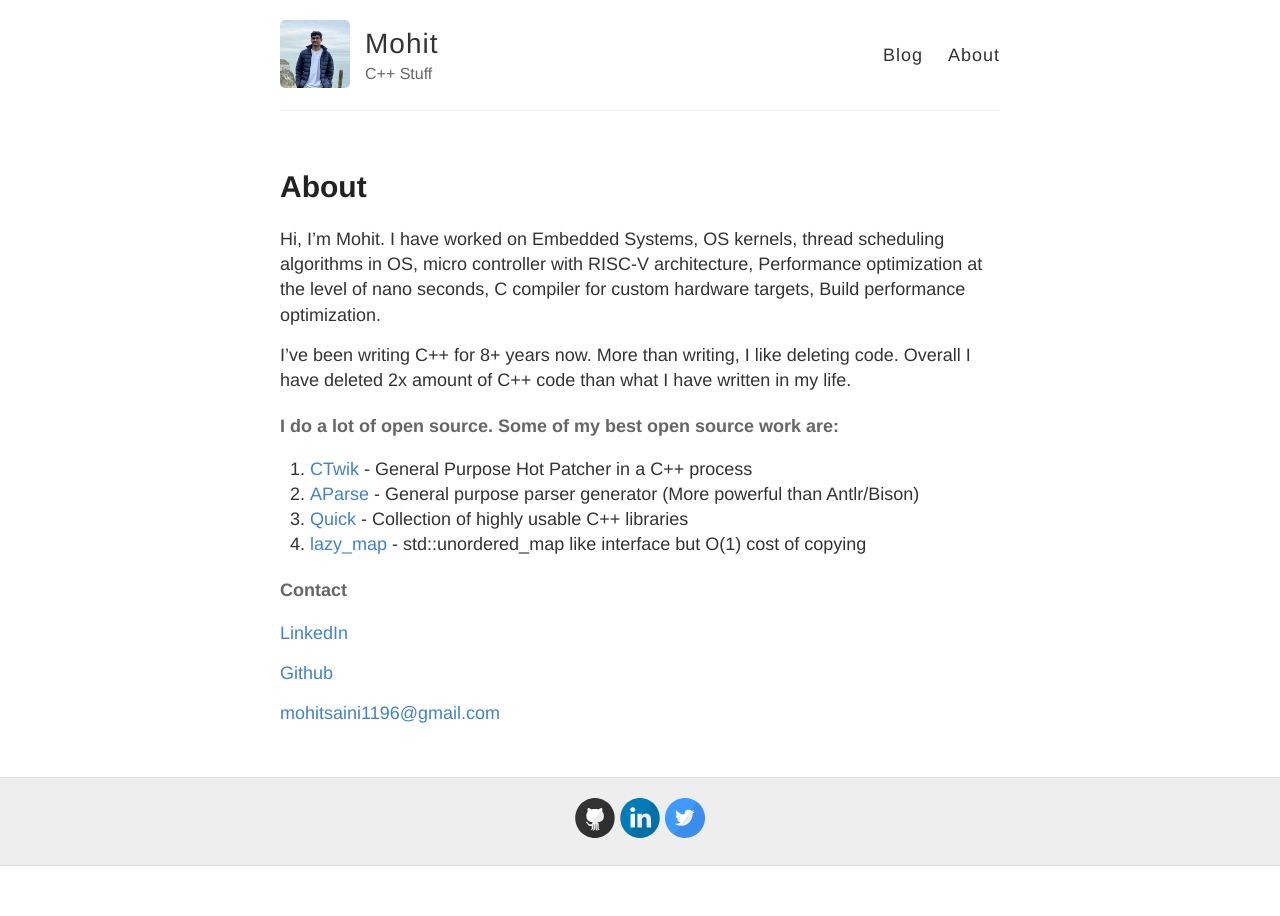
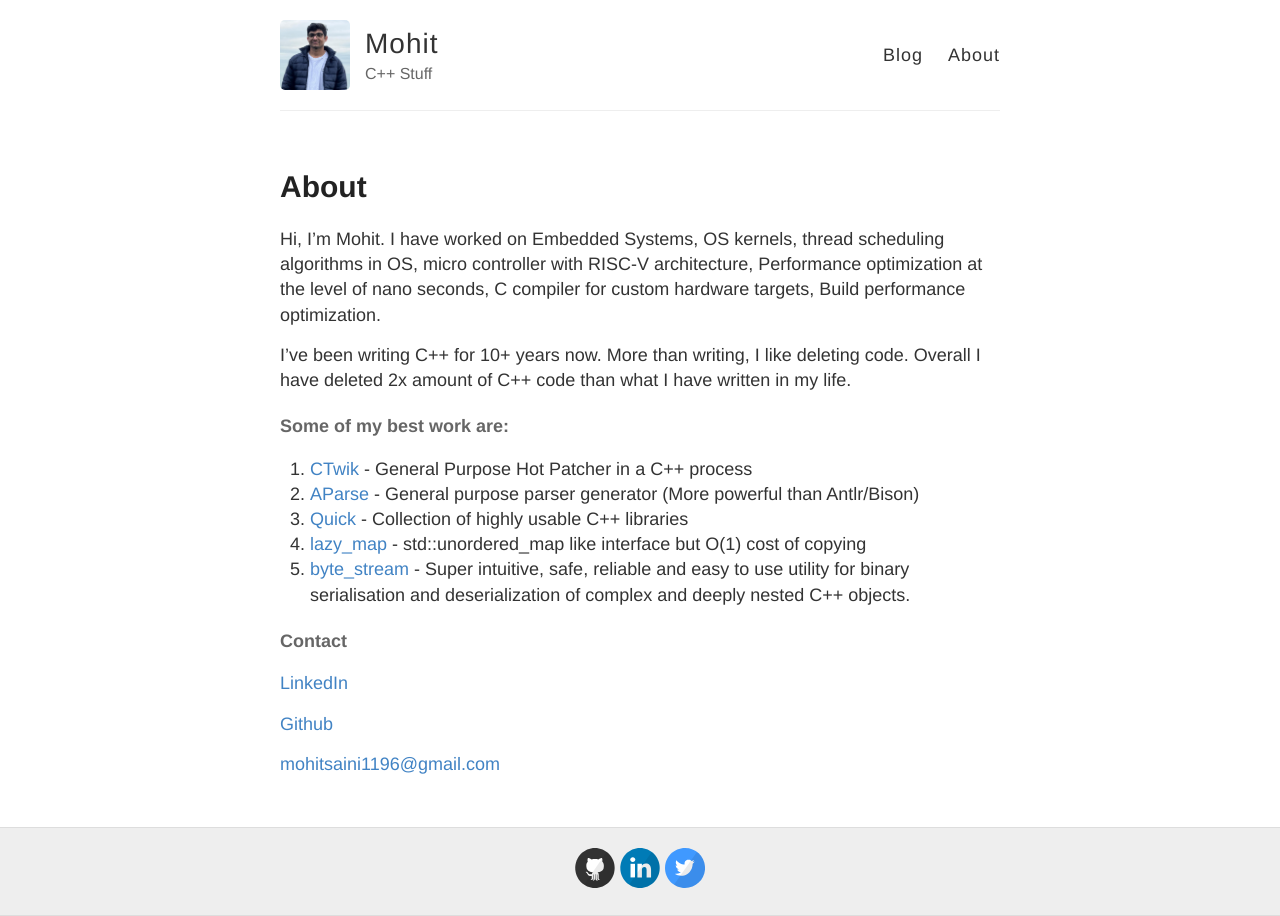
Before and after one commit to mohitmv/blog, a Jekyll site: the page built from about.md, in a window 1280 px wide. Built offline with Jekyll 4.4.1, drawn with Linux system fonts in a browser that asks for light colours.

Commit message:
Crop the profile image

```diff
--- a/_config.yml
+++ b/_config.yml
@@ -9,7 +9,7 @@ name: Mohit
 description: C++ Stuff
 
 # URL of your avatar or profile pic (you could use your GitHub profile pic)
-avatar: https://raw.githubusercontent.com/mohitmv/blog/master/images/mohit_14_sep_2025.jpg
+avatar: https://raw.githubusercontent.com/mohitmv/blog/master/images/mohit_crop1__14_sep_2025.jpg
 
 #
 # Flags below are optional
--- a/about.md
+++ b/about.md
@@ -7,18 +7,19 @@ permalink: /about/
 Hi, I'm Mohit. I have worked on Embedded Systems, OS kernels, thread
 scheduling algorithms in OS, micro controller with RISC-V architecture, Performance optimization at the level of nano seconds, C compiler for custom hardware targets, Build performance optimization.
 
-I've been writing C++ for 8+ years now. More than writing, I like
+I've been writing C++ for 10+ years now. More than writing, I like
  deleting code. Overall I have deleted 2x amount of C++ code
 than what I have written in my life.
 
-#### I do a lot of open source. Some of my best open source work are:
+
+#### Some of my best work are:
 
 
 1. [CTwik](https://mohitmv.github.io/blog/CTwik-General-Purpose-Hot-Patcher-For-Cpp) - General Purpose Hot Patcher in a C++ process
 2. [AParse](https://github.com/mohitmv/aparse) - General purpose parser generator (More powerful than Antlr/Bison)
 3. [Quick](https://github.com/mohitmv/quick) - Collection of highly usable C++ libraries
 4. [lazy_map](https://github.com/mohitmv/lazy_map) - std::unordered_map like interface but O(1) cost of copying
-
+5. [byte_stream](https://github.com/mohitmv/byte_stream) - Super intuitive, safe, reliable and easy to use utility for binary serialisation and deserialization of complex and deeply nested C++ objects.
 
 #### Contact
 
```
Also changed, not shown: images/mohit_crop1__14_sep_2025.jpg (added).
